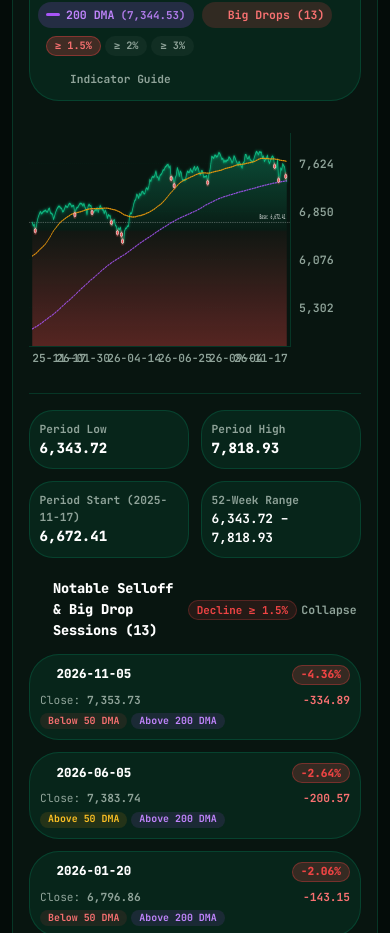
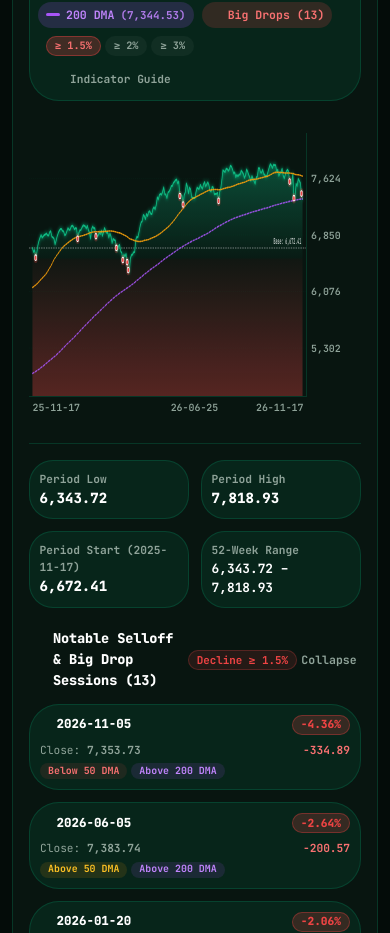
Before and after one commit to vivekgautham/indices, a React (Vite) app: page /tracker in a window 390 px wide. Shown: the part 1320-2253 px from the top of the page. Built offline with nearby package versions, Linux system fonts and the light colour scheme; some icons are missing.

Commit message:
Fix: improve tooltip headroom and mobile compatibility for X and Y axes.

```diff
--- a/src/components/tracker/FredSeriesChart.tsx
+++ b/src/components/tracker/FredSeriesChart.tsx
@@ -280,10 +280,10 @@ export const FredSeriesChart: React.FC<FredSeriesChartProps> = ({
     ? "rgba(16, 185, 129, 0.22)"
     : "rgba(239, 68, 68, 0.22)";
 
-  // Balanced canvas coordinates
+  // Balanced canvas coordinates with generous top headroom for tooltips and highs
   const plotW = 800;
   const plotH = 300;
-  const padding = { top: 16, right: 10, bottom: 14, left: 10 };
+  const padding = { top: 26, right: 10, bottom: 16, left: 10 };
   const chartW = plotW - padding.left - padding.right;
   const chartH = plotH - padding.top - padding.bottom;
 
@@ -1830,7 +1830,7 @@ export const FredSeriesChart: React.FC<FredSeriesChartProps> = ({
           sx={{
             position: "relative",
             width: "100%",
-            height: { xs: 240, sm: 290, md: 330 },
+            height: { xs: 290, sm: 330, md: 360 },
             userSelect: "none",
           }}
         >
@@ -1840,13 +1840,13 @@ export const FredSeriesChart: React.FC<FredSeriesChartProps> = ({
               position: "absolute",
               top: 0,
               left: 0,
-              right: 70,
+              right: { xs: 54, sm: 65, md: 72 },
               bottom: 26,
               cursor: "pointer",
               borderRight: "1px solid",
               borderBottom: "1px solid",
               borderColor: "divider",
-              overflow: "hidden",
+              overflow: "visible",
             }}
             onMouseMove={handleMouseMove}
             onMouseLeave={handleMouseLeave}
@@ -1861,6 +1861,7 @@ export const FredSeriesChart: React.FC<FredSeriesChartProps> = ({
                 height: "100%",
                 display: "block",
                 shapeRendering: "geometricPrecision",
+                overflow: "hidden",
               }}
             >
               <defs>
@@ -2223,29 +2224,39 @@ export const FredSeriesChart: React.FC<FredSeriesChartProps> = ({
             </svg>
 
             {/* Pinned Telemetry Tooltip Card (Shown on click with monospace financial typography) */}
-            {selectedPoint && (
+            {selectedPoint && (() => {
+              const ptX = selectedPoint[0];
+              const ptY = selectedPoint[1];
+              // Horizontal placement: ensure card is kept within canvas bounds
+              const tipLeft = Math.max(
+                8,
+                Math.min(plotW - 235, ptX > 480 ? ptX - 225 : ptX + 14),
+              );
+              // Vertical placement: if near the top (ptY < 130), place BELOW the point so it never overflows off the top!
+              // If near the bottom (ptY > 210), place ABOVE the point so it never overflows off the bottom!
+              const tipTop =
+                ptY < 130 ? ptY + 14 : ptY > 210 ? ptY - 165 : ptY - 80;
+              const clampedTop = Math.max(8, Math.min(plotH - 175, tipTop));
+
+              return (
                 <Paper
-                elevation={8}
+                  elevation={10}
                   onClick={(e) => e.stopPropagation()}
                   sx={{
                     position: "absolute",
-                  left: `${(selectedPoint[0] / plotW) * 100}%`,
-                  top: `${(selectedPoint[1] / plotH) * 100}%`,
-                  transform:
-                    selectedPoint[0] > 520
-                      ? "translate(-108%, -50%)"
-                      : "translate(14px, -50%)",
-                  backgroundColor: "rgba(15, 23, 42, 0.94)",
+                    left: `${(tipLeft / plotW) * 100}%`,
+                    top: `${(clampedTop / plotH) * 100}%`,
+                    backgroundColor: "rgba(15, 23, 42, 0.95)",
                     backdropFilter: "blur(12px)",
                     border: selectedPointDrop
                       ? "1px solid rgba(239, 68, 68, 0.5)"
                       : "1px solid rgba(255, 255, 255, 0.16)",
                     borderRadius: 2.5,
                     p: 1.5,
-                  minWidth: 200,
-                  maxWidth: 250,
-                  boxShadow: "0 8px 32px rgba(0, 0, 0, 0.55)",
-                  zIndex: 5,
+                    minWidth: { xs: 190, sm: 210 },
+                    maxWidth: { xs: 230, sm: 250 },
+                    boxShadow: "0 8px 32px rgba(0, 0, 0, 0.65)",
+                    zIndex: 10,
                   }}
                 >
                   {/* Header row: Date + Close Button */}
@@ -2469,7 +2480,8 @@ export const FredSeriesChart: React.FC<FredSeriesChartProps> = ({
                     )}
                   </Stack>
                 </Paper>
-            )}
+              );
+            })()}
           </Box>
 
           {/* Right Y-Axis HTML Overlay with Crisp Monospace Numbers */}
@@ -2479,7 +2491,7 @@ export const FredSeriesChart: React.FC<FredSeriesChartProps> = ({
               top: 0,
               right: 0,
               bottom: 26,
-              width: 70,
+              width: { xs: 54, sm: 65, md: 72 },
               pointerEvents: "none",
             }}
           >
@@ -2490,13 +2502,14 @@ export const FredSeriesChart: React.FC<FredSeriesChartProps> = ({
                   position: "absolute",
                   top: `${(line.y / plotH) * 100}%`,
                   transform: "translateY(-50%)",
-                  left: 8,
+                  left: { xs: 4, sm: 8 },
                   color: "text.secondary",
-                  fontSize: "0.72rem",
+                  fontSize: { xs: "0.62rem", sm: "0.72rem" },
                   fontWeight: 600,
                   fontFamily: MONO_FONT,
                   fontVariantNumeric: "tabular-nums",
                   lineHeight: 1,
+                  whiteSpace: "nowrap",
                 }}
               >
                 {formatAxisValue(line.val, series.format)}
@@ -2510,22 +2523,24 @@ export const FredSeriesChart: React.FC<FredSeriesChartProps> = ({
                   position: "absolute",
                   top: `${(selectedPoint[1] / plotH) * 100}%`,
                   transform: "translateY(-50%)",
-                  left: 4,
-                  right: 2,
+                  left: { xs: 2, sm: 4 },
+                  right: 1,
                   backgroundColor: strokeColor,
                   color: "#ffffff",
-                  borderRadius: "4px",
+                  borderRadius: "3px",
                   py: "2px",
-                  px: "4px",
+                  px: { xs: "2px", sm: "4px" },
                   textAlign: "center",
                   fontWeight: 800,
-                  fontSize: "0.68rem",
+                  fontSize: { xs: "0.60rem", sm: "0.68rem" },
                   fontFamily: MONO_FONT,
                   fontVariantNumeric: "tabular-nums",
                   lineHeight: 1.2,
                   boxShadow: "0 2px 8px rgba(0, 0, 0, 0.5)",
                   zIndex: 2,
                   whiteSpace: "nowrap",
+                  overflow: "hidden",
+                  textOverflow: "ellipsis",
                 }}
               >
                 {formatAxisValue(selectedPoint[3], series.format)}
@@ -2538,7 +2553,7 @@ export const FredSeriesChart: React.FC<FredSeriesChartProps> = ({
             sx={{
               position: "absolute",
               left: 0,
-              right: 70,
+              right: { xs: 54, sm: 65, md: 72 },
               bottom: 0,
               height: 26,
               pointerEvents: "none",
@@ -2550,6 +2565,11 @@ export const FredSeriesChart: React.FC<FredSeriesChartProps> = ({
               else if (idx === dateTicks.length - 1)
                 transform = "translateX(-100%)";
 
+              // On mobile screens, only show start, middle, and end ticks to prevent text collision
+              const isStartOrEnd = idx === 0 || idx === dateTicks.length - 1;
+              const isMiddle = idx === Math.floor(dateTicks.length / 2);
+              const showOnMobile = isStartOrEnd || isMiddle;
+
               return (
                 <Typography
                   key={idx}
@@ -2559,12 +2579,15 @@ export const FredSeriesChart: React.FC<FredSeriesChartProps> = ({
                     transform,
                     top: 6,
                     color: "text.secondary",
-                    fontSize: "0.7rem",
+                    fontSize: { xs: "0.62rem", sm: "0.7rem" },
                     fontWeight: 600,
                     fontFamily: MONO_FONT,
                     fontVariantNumeric: "tabular-nums",
                     lineHeight: 1,
                     whiteSpace: "nowrap",
+                    display: showOnMobile
+                      ? "block"
+                      : { xs: "none", sm: "block" },
                   }}
                 >
                   {tick.label}
```
Lines whose indentation alone changed are shown as unchanged.
